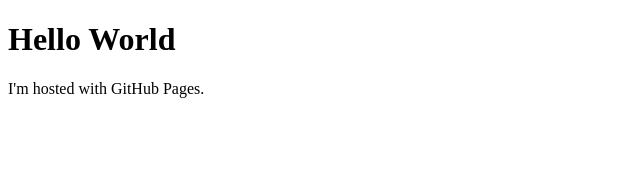
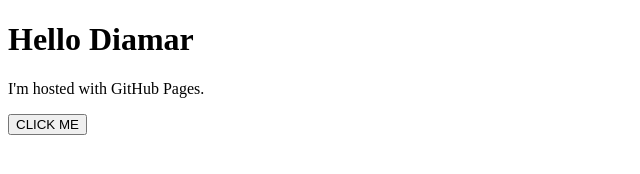
Before and after one commit to DiamarFerrerGarcia/diamarferrergarcia.github.io, a plain HTML site: page index.html in a window 1280 px wide. Shown: the whole page, without its empty margins (0-640 px from the left). Drawn offline with Linux system fonts and the light colour scheme.

Commit message:
Added new button
changed a name and added a new button

```diff
--- a/index.html
+++ b/index.html
@@ -1,7 +1,8 @@
 <!DOCTYPE html>
 <html>
     <body>
-        <h1>Hello World</h1>
+        <h1>Hello Diamar</h1>
         <p>I'm hosted with GitHub Pages.</p>
+        <button>CLICK ME</button>
     </body>
 </html>
```
